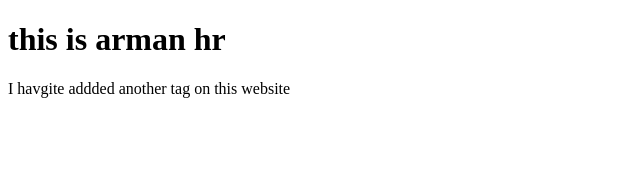
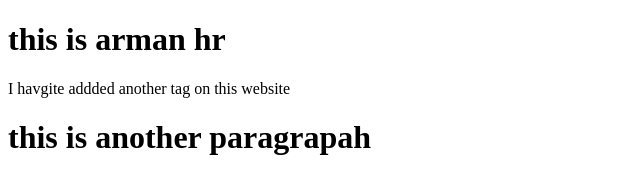
Before and after one commit to Armanhr/Personal-website, a plain HTML site: page index.html in a window 1280 px wide. Shown: the whole page, without its empty margins (0-640 px from the left). Drawn offline with Linux system fonts and the light colour scheme.

Commit message:
another headin

```diff
--- a/index.html
+++ b/index.html
@@ -9,6 +9,7 @@
 
     <h1>this is arman hr</h1>
     <p>I havgite addded another tag on this website </p>
+    <h1>this is another paragrapah </h1>
 
 </body>
 </html>
```
